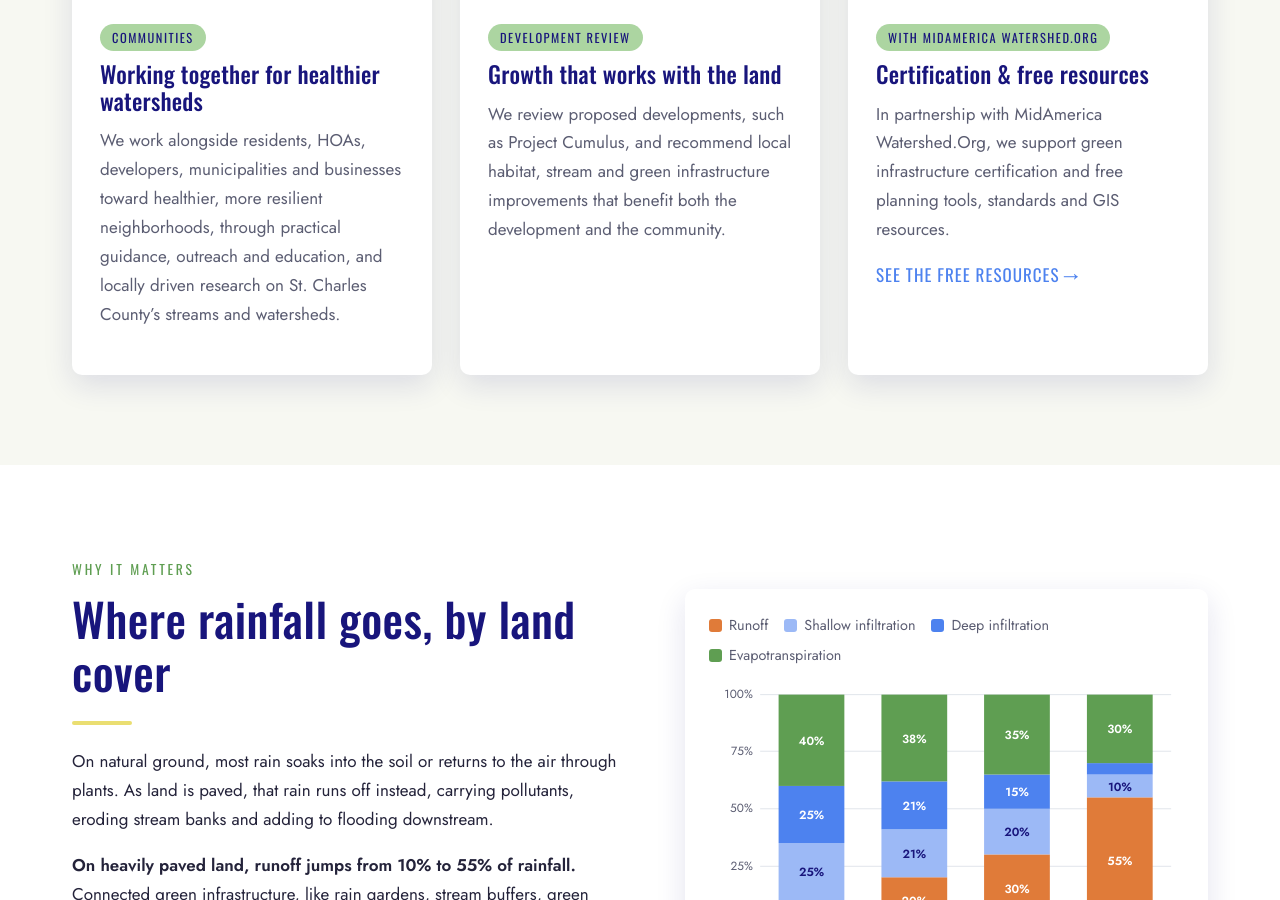
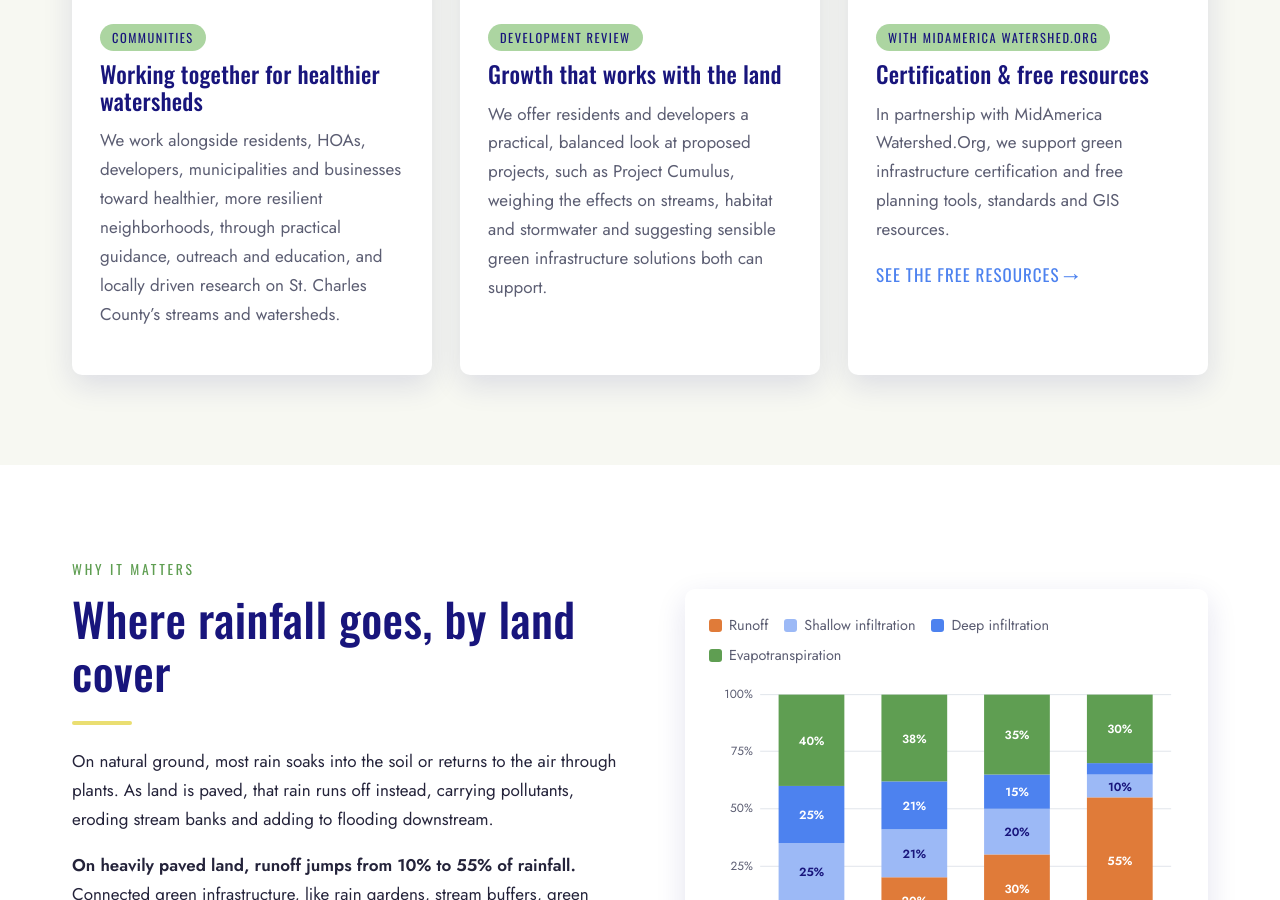
Before and after one commit to JBergeron001/scwa-Real-website, a plain HTML site: page index.html in a window 1280 px wide. Shown: the part 2696-3596 px from the top of the page. Drawn offline with Linux system fonts and the light colour scheme.

Commit message:
Home: reword Development review card
Co-Authored-By: Claude Opus 5.5 <noreply@anthropic.com>
Claude-Session: https://claude.ai/code/session_01Rc7a4t6FZgQJZg4iBxaFAt

```diff
--- a/index.html
+++ b/index.html
@@ -68,7 +68,7 @@
   <p class="lead">Streams, floodplains, prairies and wetlands don't stop at property lines. SCWA works at the scale of the whole watershed.</p></div>
   <div class="grid grid-3" style="margin-top:20px">
     <div class="card reveal"><div class="img"><img src="images/work-municipal.jpg" alt="Greenway corridor with native landscape"></div><div class="card-body"><span class="tag">Communities</span><h3>Working together for healthier watersheds</h3><p>We work alongside residents, HOAs, developers, municipalities and businesses toward healthier, more resilient neighborhoods, through practical guidance, outreach and education, and locally driven research on St. Charles County&rsquo;s streams and watersheds.</p></div></div>
-    <div class="card reveal d1"><div class="img"><img src="images/work-development.jpg" alt="Constructed wetland with walking path"></div><div class="card-body"><span class="tag">Development review</span><h3>Growth that works with the land</h3><p>We review proposed developments, such as Project Cumulus, and recommend local habitat, stream and green infrastructure improvements that benefit both the development and the community.</p></div></div>
+    <div class="card reveal d1"><div class="img"><img src="images/work-development.jpg" alt="Constructed wetland with walking path"></div><div class="card-body"><span class="tag">Development review</span><h3>Growth that works with the land</h3><p>We offer residents and developers a practical, balanced look at proposed projects, such as Project Cumulus, weighing the effects on streams, habitat and stormwater and suggesting sensible green infrastructure solutions both can support.</p></div></div>
     <a class="card reveal d2" href="resources.html"><div class="img"><img src="images/work-resources.jpg" alt="Retention pond with native plantings"></div><div class="card-body"><span class="tag">With MidAmerica Watershed.Org</span><h3>Certification &amp; free resources</h3><p>In partnership with MidAmerica Watershed.Org, we support green infrastructure certification and free planning tools, standards and GIS resources.</p><span class="more">See the free resources &rarr;</span></div></a>
   </div>
 </div></section>
```
